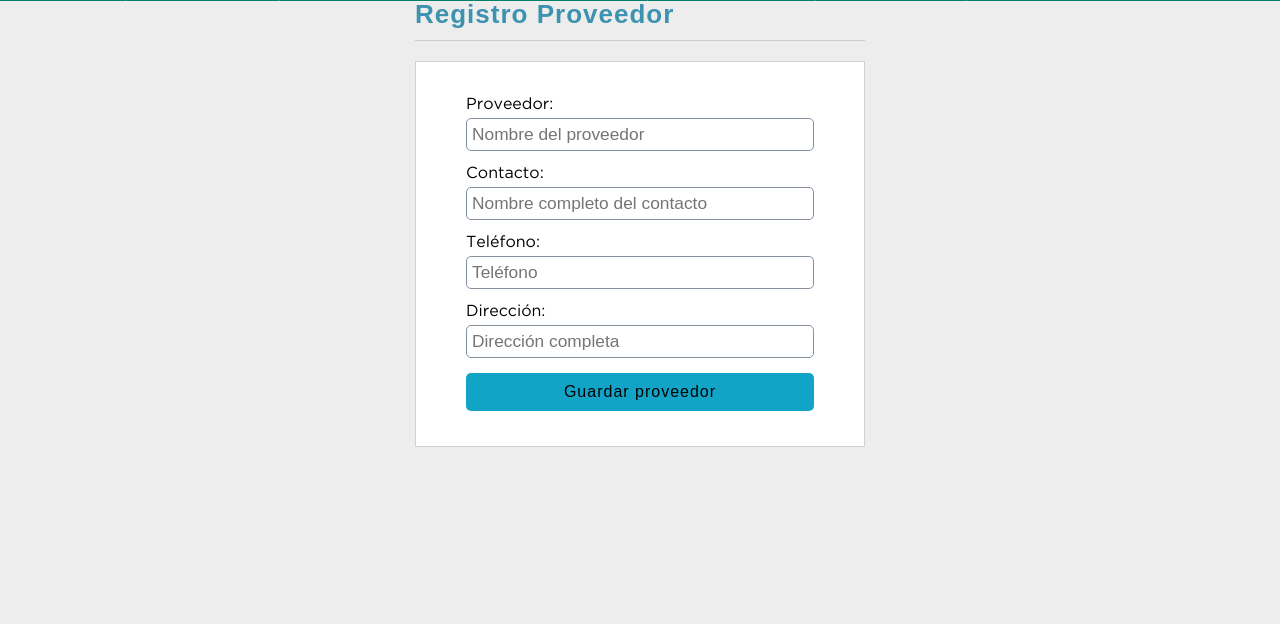
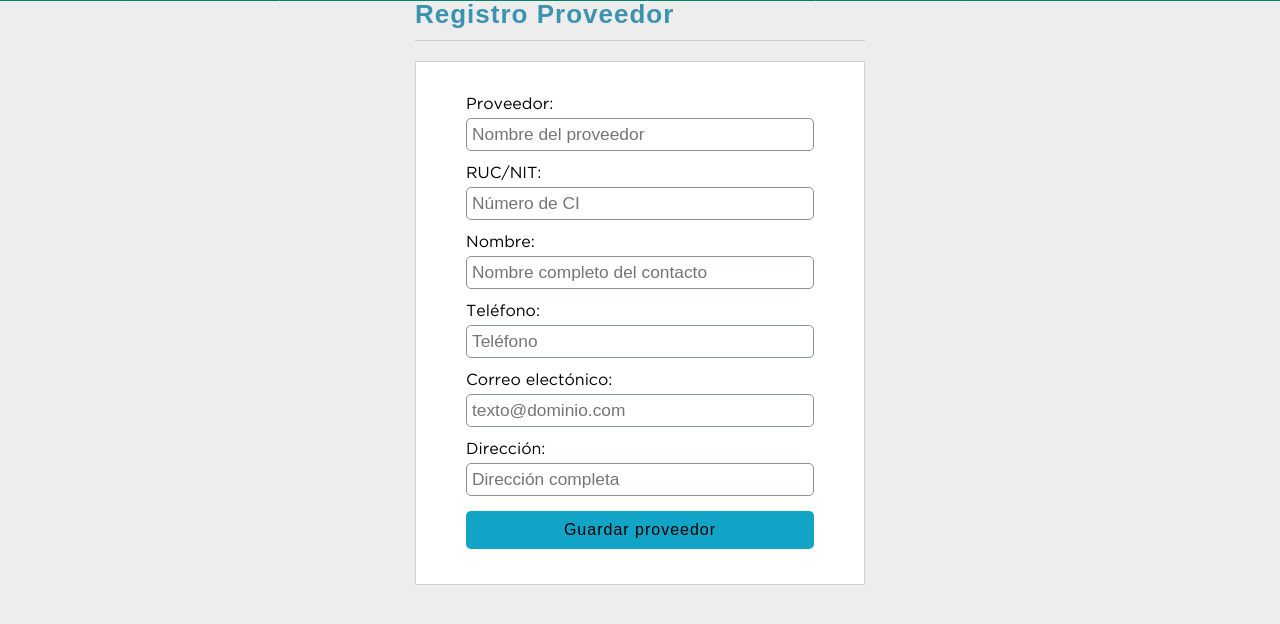
Before and after one commit to cjgranda19/Proyecto3, a PHP site: page /sistema/registro_proveedor.php in a window 1280 px wide. Shown: the part 91-715 px from the top of the page. Run offline with PHP 8.4, Linux system fonts and the light colour scheme; a user stored in the database is signed in; data that the repository does not hold is empty; some libraries are stand-ins or nearby versions; grey boxes are pictures that could not be loaded.

Commit message:
Update Validaciones

```diff
--- a/index.php
+++ b/index.php
@@ -33,7 +33,6 @@ if (!empty($_SESSION['active'])) {
         $usuario_id = $_SESSION['idUser'];
         $user_ip = $_SERVER['REMOTE_ADDR'];
         if ($user_ip == '::1' || $user_ip == '127.0.0.1') {
-          // Use a placeholder value for loopback addresses
           $user_ip = 'Loopback';
       }
 
--- a/index2.php
+++ b/index2.php
@@ -62,8 +62,9 @@ if (!empty($_SESSION['active'])) {
 
 
 					<label for="name" id="labelxd">Usuario:</label>
+					<label for="name" id="labelxd2">Contraseña:</label>
 					<input type="text" id="name" name="usuario">
-					<label for="name" id="labelxd2">Contraseña:</label>
+
 					<input type="password" id="apellido" name="clave">
 					<label class="alert" id="alerta">
 						<?php echo isset($alert) ? $alert : ''; ?>
--- /dev/null
+++ b/sistema/css/registro_proveedor.css
@@ -0,0 +1,72 @@
+.form_register{
+    width: 450px;
+    margin: auto;
+}
+
+.form_register h1{
+    color: #3c93b0;
+}
+
+hr{
+    border: 0;
+    background: #ccc;
+    height: 1px;
+    margin: 10px 0;
+    display: block;
+}
+
+form{
+    background: #fff;
+    margin: auto;
+    padding: 20px 50px;
+    border: 1px solid #d1d1d1;
+}
+
+label{
+    display: block;
+    font-size: 12pt;
+    font-family: 'GothamBook';
+    margin: 15px auto 5px auto;
+}
+
+input, select{
+    display: block;
+    width: 100%;
+    font-size: 13pt;
+    padding: 5px;
+    border: 1px solid #85929e;
+    border-radius: 5px;
+}
+
+.notItemOne option:first-child{
+    display: none;
+}
+
+.btn_save{
+    font-size: 12pt;
+    background: #12a4c6;
+    padding: 10px;
+    letter-spacing: 1px;
+    border: 0;
+    cursor: pointer;
+    margin: 15px auto;
+}
+
+.alert{
+    width: 100%;
+    background: #66e07d66;
+    border-radius: 6px;
+    margin: 20px auto;
+}
+
+.msg_error{
+    color: #e65656;
+}
+
+.msg_save{
+    color: #126e00;
+}
+
+.alert p{
+    padding: 10px;
+}
--- a/sistema/js/validacion.js
+++ b/sistema/js/validacion.js
@@ -23,6 +23,7 @@ const elements = {
             regex: "El usuario debe estar compuesto únicamente por letras minúsculas."
         }
     },
+
     clave: {
         input: document.querySelector('input[name="clave"]'),
         regex: /^(?=.*[A-Za-z])(?=.*\d)(?=.*[@$!%*#?&])[A-Za-z\d@$!%*#?&]{8,}$/,
@@ -31,14 +32,25 @@ const elements = {
             regex: "La contraseña debe tener al menos 8 caracteres y contener al menos una letra, un número y un carácter especial (@, $, !, %, *, #, ?, &)."
         }
     },
+    cedula: {
+        input: document.querySelector('input[name="niat"]'),
+        regex: /^[0-9]{1,10}$/,
+
+        mensajeError: document.getElementById("cedula"),
+        errorMessages: {
+            regex: "Por favor, ingrese un número de cédula válido de 10 dígitos."
+        }
+    },
     telefono: {
         input: document.querySelector('input[name="telefono"]'),
-        regex: /^[0-9]{10}$/,
+        regex: /^\d{10}$/,
         mensajeError: document.getElementById("mensajeErrorTelefono"),
         errorMessages: {
             regex: "Por favor, ingrese un número de teléfono válido de Ecuador con 10 dígitos."
         }
     }
+
+
 };
 
 const botonEnviar = document.getElementById("btn_sb");
--- a/sistema/registro_proveedor.php
+++ b/sistema/registro_proveedor.php
@@ -1,30 +1,31 @@
 <?php
 
 session_start();
-	if($_SESSION['rol'] != 1){
+if ($_SESSION['rol'] != 1) {
 	header("location: ./");
 }
 include "../conexion.php";
 
-	if(!empty($_POST)){
+if (!empty($_POST)) {
 
 	$alert = '';
 
-		if(empty($_POST['proveedor']) || empty($_POST['contacto']) || empty($_POST['telefono']) || empty($_POST['direccion'])){
+	if (empty($_POST['proveedor']) || empty($_POST['contacto']) || empty($_POST['telefono']) || empty($_POST['direccion']) || empty($_POST['nit'])) {
 		$alert = '<p class="msg_error">Todos los campos son obligatorios.</p>';
-		}else{
-
+	} else {
+		$nit = $_POST('nit');
 		$proveedor = $_POST['proveedor'];
 		$contacto = $_POST['contacto'];
 		$telefono = $_POST['telefono'];
+		$correo = $_POST['correo'];
 		$direccion = $_POST['direccion'];
 		$usuario_id = $_SESSION['idUser'];
 
-			$query_insert = mysqli_query($conection, "INSERT INTO proveedor(proveedor,contacto,telefono,direccion,usuario_id) VALUES('$proveedor','$contacto','$telefono','$direccion','$usuario_id')");
+		$query_insert = mysqli_query($conection, "INSERT INTO proveedor(nit, proveedor,contacto,correo,telefono,direccion,usuario_id) VALUES('$nit','$proveedor','$contacto','$correo','$telefono','$direccion','$usuario_id')");
 
-			if($query_insert){
+		if ($query_insert) {
 			$alert = '<p class="msg_save">Cliente guardado correctamente.</p>';
-			}else{
+		} else {
 			$alert = '<p class="msg_error">Error al guardar cliente.</p>';
 		}
 	}
@@ -36,88 +37,13 @@
 
 <!DOCTYPE html>
 <html lang="en">
+
 <head>
 	<meta charset="UTF-8">
 	<?php include "includes/scripts.php"; ?>
 	<title>Registro Proveedor</title>
+	<link href="css/registro_proveedor.css" rel="stylesheet">
 </head>
-
-<style>
-	.form_register{
-		width: 450px;
-		margin: auto;
-	}
-
-	.form_register h1{
-		color: #3c93b0;
-	}
-
-	hr{
-		border: 0;
-		background: #ccc;
-		height: 1px;
-		margin: 10px 0;
-		display: block;
-	}
-
-	form{
-		background: #fff;
-		margin: auto;
-		padding: 20px 50px;
-		border: 1px solid #d1d1d1;
-	}
-
-	label{
-		display: block;
-		font-size: 12pt;
-		font-family: 'GothamBook';
-		margin: 15px auto 5px auto;
-	}
-
-	input, select{
-		display: block;
-		width: 100%;
-		font-size: 13pt;
-		padding: 5px;
-		border: 1px solid #85929e;
-		border-radius: 5px;
-	}
-
-	.notItemOne option:first-child{
-		display: none;
-	}
-
-	.btn_save{
-		font-size: 12pt;
-		background: #12a4c6;
-		padding: 10px;
-		letter-spacing: 1px;
-		border: 0;
-		cursor: pointer;
-		margin: 15px auto;
-	}
-
-	.alert{
-		width: 100%;
-		background: #66e07d66;
-		border-radius: 6px;
-		margin: 20px auto;
-	}
-
-	.msg_error{
-		color: #e65656;
-	}
-
-	.msg_save{
-		color: #126e00;
-	}
-
-	.alert p{
-		padding: 10px;
-	}
-</style>
-
-
 
 <body>
 	<?php include "includes/header.php"; ?>
@@ -126,54 +52,38 @@
 		<div class="form_register">
 			<h1>Registro Proveedor</h1>
 			<hr>
-			<div class="alert"><?php echo isset($alert) ? $alert : ''; ?></div>
+			<div class="alert">
+				<?php echo isset($alert) ? $alert : ''; ?>
+			</div>
 
 			<form action="" method="post">
 				<label for="proveedor">Proveedor: </label>
-				<input type="text" name="proveedor" id="proveedor" placeholder="Nombre del proveedor" onkeyup="this.value=Letras(this.value)">
-				<label for="contacto">Contacto: </label>
-				<input type="text" name="contacto" id="contacto"placeholder="Nombre completo del contacto" onkeyup="this.value=Letras(this.value)">
+				<input type="text" name="proveedor" id="proveedor" placeholder="Nombre del proveedor">
+				<label for="nit">RUC/NIT: </label>
+				<input type="text" name="nit" id="nit" placeholder="Número de CI">
+				<div id="cedula" style="color: red;"></div>
+				<label for="contacto">Nombre: </label>
+				<input type="text" name="nombre" id="contacto" placeholder="Nombre completo del contacto">
+				<div id="mensajeErrorNombre" style="color: red;"></div>
 				<label for="telefono">Teléfono: </label>
-				<input type="text" name="telefono" id="telefono" placeholder="Teléfono" maxlength="10" minlength="7" onkeyup="this.value=Numeros(this.value)">
+				<input type="text" name="telefono" id="telefono" placeholder="Teléfono">
+				<div id="mensajeErrorTelefono" style="color: red;"></div>
+				<label for=correo>Correo electónico: </label>
+				<input type="email" name="correo" id="correo" placeholder="texto@dominio.com">
+				<div id="mensajeError" style="color: red;"></div>
 				<label for="direccion">Dirección: </label>
 				<input type="text" name="direccion" id="direccion" placeholder="Dirección completa">
-				<input type="submit" value="Guardar proveedor" class="btn_save">
+
+				<input type="submit" value="Guardar proveedor" class="btn_save" id="btn_sb">
 			</form>
 		</div>
 
 	</section>
-	<script>
-		function Numeros(string){//Solo numeros
-		    var out = '';
-		    var filtro = '1234567890';//Caracteres validos
-
-		    //Recorrer el texto y verificar si el caracter se encuentra en la lista de validos
-		    for (var i=0; i<string.length; i++)
-		       if (filtro.indexOf(string.charAt(i)) != -1)
-		             //Se añaden a la salida los caracteres validos
-		         out += string.charAt(i);
-
-		    //Retornar valor filtrado
-		    return out;
-		}
-
-		function Letras(string){//Solo letras
-		    var out = '';
-		    var filtro = 'qwertyuiopñlkjhgfdsazxcvbnmMNBVCXZÑLKJHGFDSAPOIUYTREWQáéíóúÁÉÍÓÚ ';//Caracteres validos
-
-		    //Recorrer el texto y verificar si el caracter se encuentra en la lista de validos
-		    for (var i=0; i<string.length; i++)
-		       if (filtro.indexOf(string.charAt(i)) != -1)
-		             //Se añaden a la salida los caracteres validos
-		         out += string.charAt(i);
-
-		    //Retornar valor filtrado
-		    return out;
-		}
-	</script>
+	<script src="js/validacion.js"></script>
 
 	<?php include "includes/footer.php"; ?>
 
 
 </body>
+
 </html>
--- a/sistema/registro_usuario.php
+++ b/sistema/registro_usuario.php
@@ -2,7 +2,7 @@
 
 session_start();
 if ($_SESSION['rol'] != 1) {
-	header("location: ../");
+	header("location: ./");
 }
 
 include "../conexion.php";
@@ -107,7 +107,6 @@ if (!empty($_POST)) {
 
 	</section>
 	<script src="js/validacion.js"></script>
-	<script src="../js/validacion.js"></script>
 
 	<?php include "includes/footer.php"; ?>
 </body>
```
Lines whose indentation alone changed are shown as unchanged.
